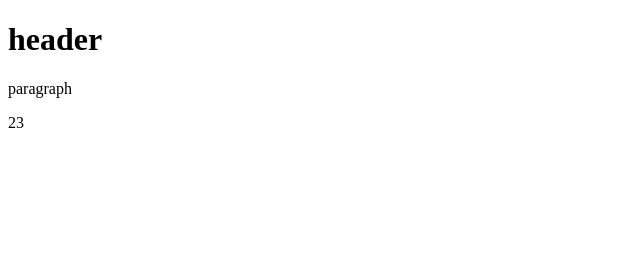
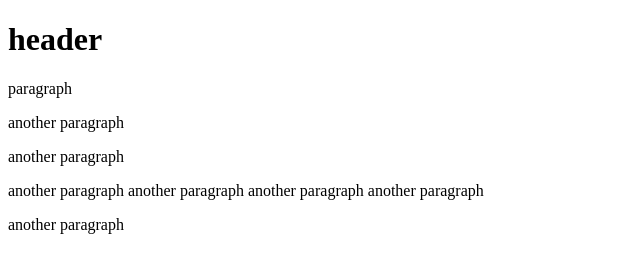
Before and after one commit to dariuszkorolczukcom/bands, a website: page index.html in a window 1280 px wide. Shown: the whole page, without its empty margins (0-640 px from the left). Drawn offline with Linux system fonts and the light colour scheme.

Commit message:
second commit

```diff
--- a/index.html
+++ b/index.html
@@ -6,8 +6,16 @@
 <h1>header</h1>
 <p>paragraph</>
 <p>
-
- 23
+another paragraph
+</p><p>
+another paragraph
+</p><p>
+another paragraph
+another paragraph
+another paragraph
+another paragraph
+</p><p>
+another paragraph
 </p>
 </body>
 </html>
```
Also changed, not shown: package.json (added, +24 -0 lines), 2 other files.
